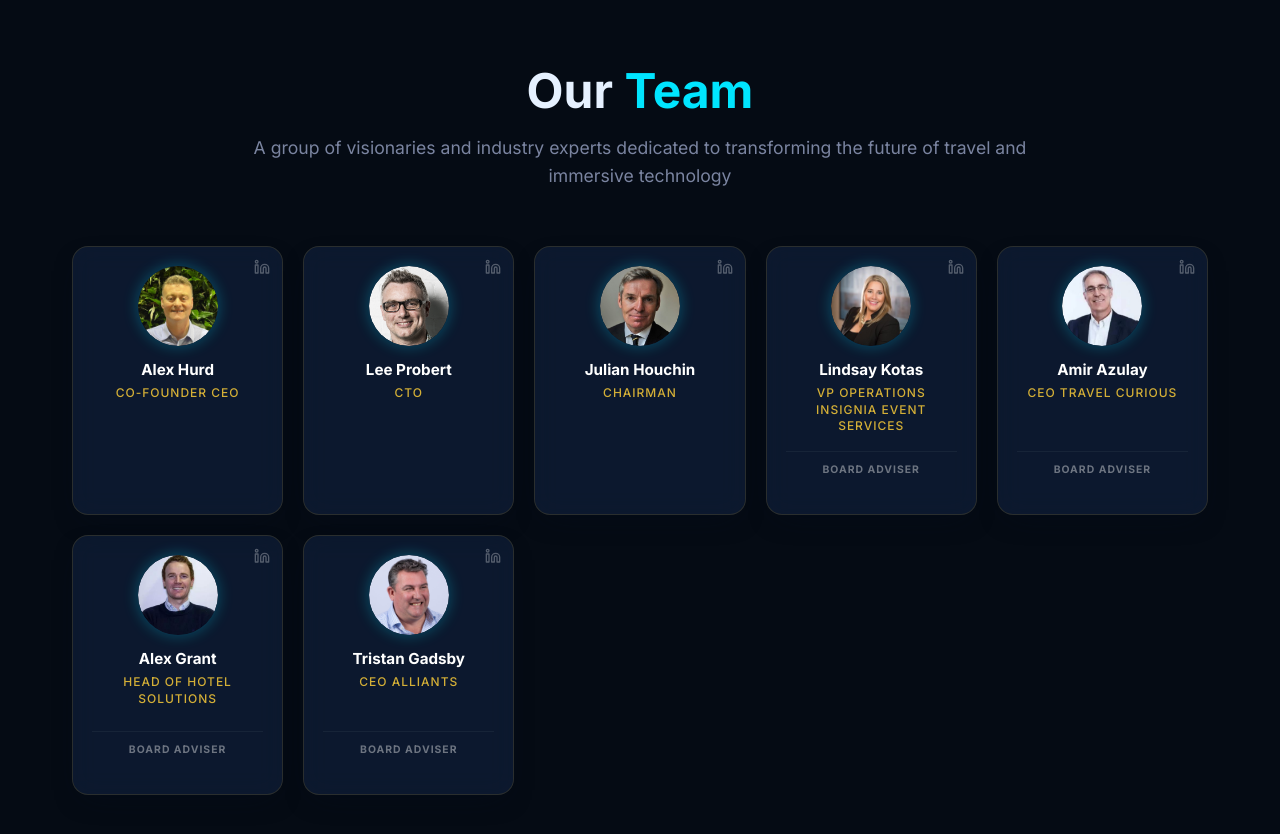
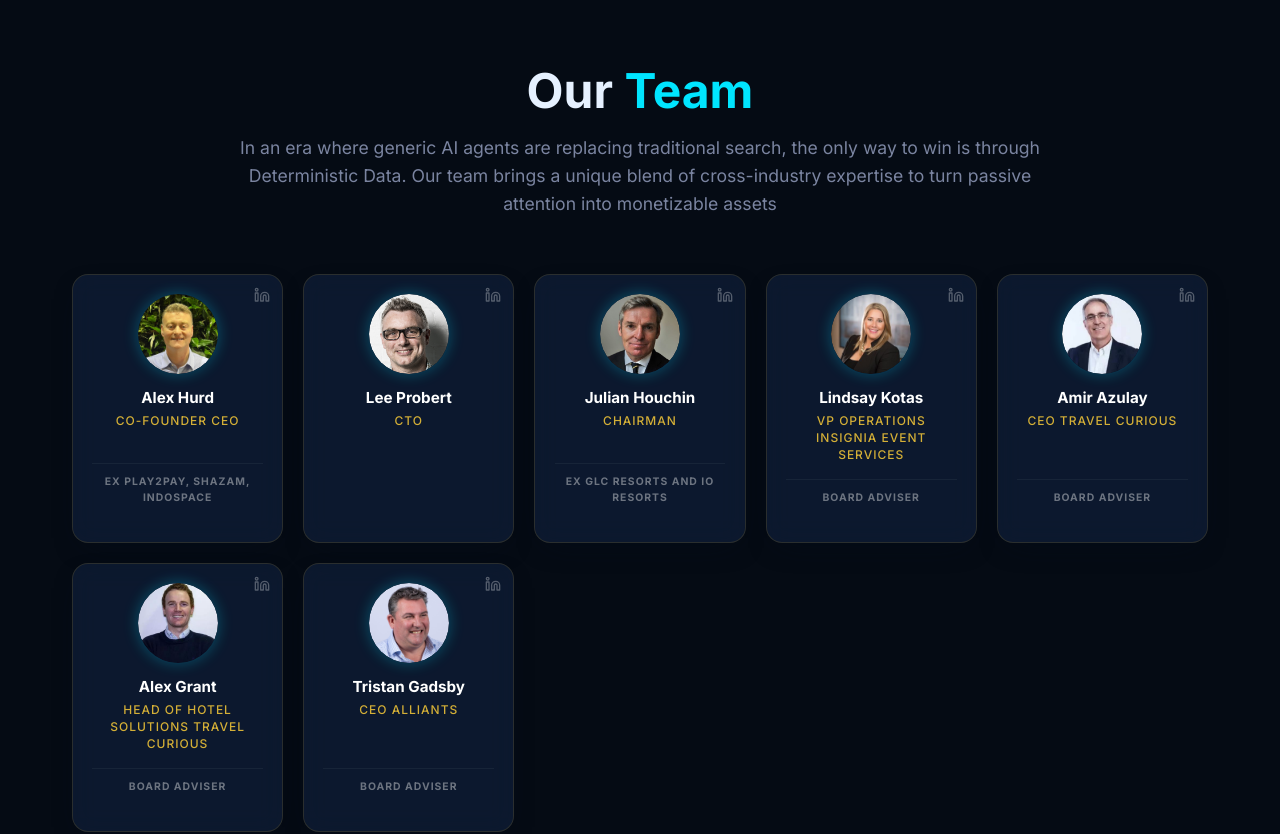
Before and after one commit to alexhurd-travelvrse/Travelvrse-website, a React (Vite) app: page / in a window 1280 px wide. Shown: the part 3600-4434 px from the top of the page. Built offline with nearby package versions, Linux system fonts and the light colour scheme.

Commit message:
Update team background info and new description text

```diff
--- a/src/components/TeamSection.jsx
+++ b/src/components/TeamSection.jsx
@@ -7,6 +7,7 @@ const team = [
         role: "Co-Founder CEO",
         image: "/models/Alex_Hurd.jpg",
         linkedin: "https://www.linkedin.com/in/alexhurd/",
+        background: "Ex Play2Pay, Shazam, Indospace",
         advisor: false
     },
     {
@@ -21,6 +22,7 @@ const team = [
         role: "Chairman",
         image: "/models/Julianphoto.jpg",
         linkedin: "https://www.linkedin.com/in/julianhouchin/",
+        background: "Ex GLC Resorts and IO Resorts",
         advisor: false
     },
     {
@@ -39,7 +41,7 @@ const team = [
     },
     {
         name: "Alex Grant",
-        role: "Head of Hotel Solutions",
+        role: "Head of Hotel Solutions Travel Curious",
         image: "/models/Alex Grant.png",
         linkedin: "https://www.linkedin.com/in/grantalex/",
         advisor: true
@@ -62,7 +64,7 @@ const TeamSection = () => {
                         Our <span className="text-cyan">Team</span>
                     </h2>
                     <p className="subtitle mx-auto max-w-2xl">
-                        A group of visionaries and industry experts dedicated to transforming the future of travel and immersive technology
+                        In an era where generic AI agents are replacing traditional search, the only way to win is through Deterministic Data. Our team brings a unique blend of cross-industry expertise to turn passive attention into monetizable assets
                     </p>
                 </div>
 
@@ -103,10 +105,10 @@ const TeamSection = () => {
                                 <p className="member-role text-gold" style={{ fontSize: '0.75rem', lineHeight: '1.4', fontWeight: '500' }}>
                                     {member.role}
                                 </p>
-                                {member.advisor && (
+                                {(member.advisor || member.background) && (
                                     <div style={{ marginTop: 'auto', paddingTop: '10px', borderTop: '1px solid rgba(255,255,255,0.05)' }}>
                                         <p style={{ fontSize: '0.65rem', color: 'rgba(255,255,255,0.4)', fontWeight: 'bold', letterSpacing: '1px', textTransform: 'uppercase' }}>
-                                            Board Adviser
+                                            {member.advisor ? "Board Adviser" : member.background}
                                         </p>
                                     </div>
                                 )}
```
